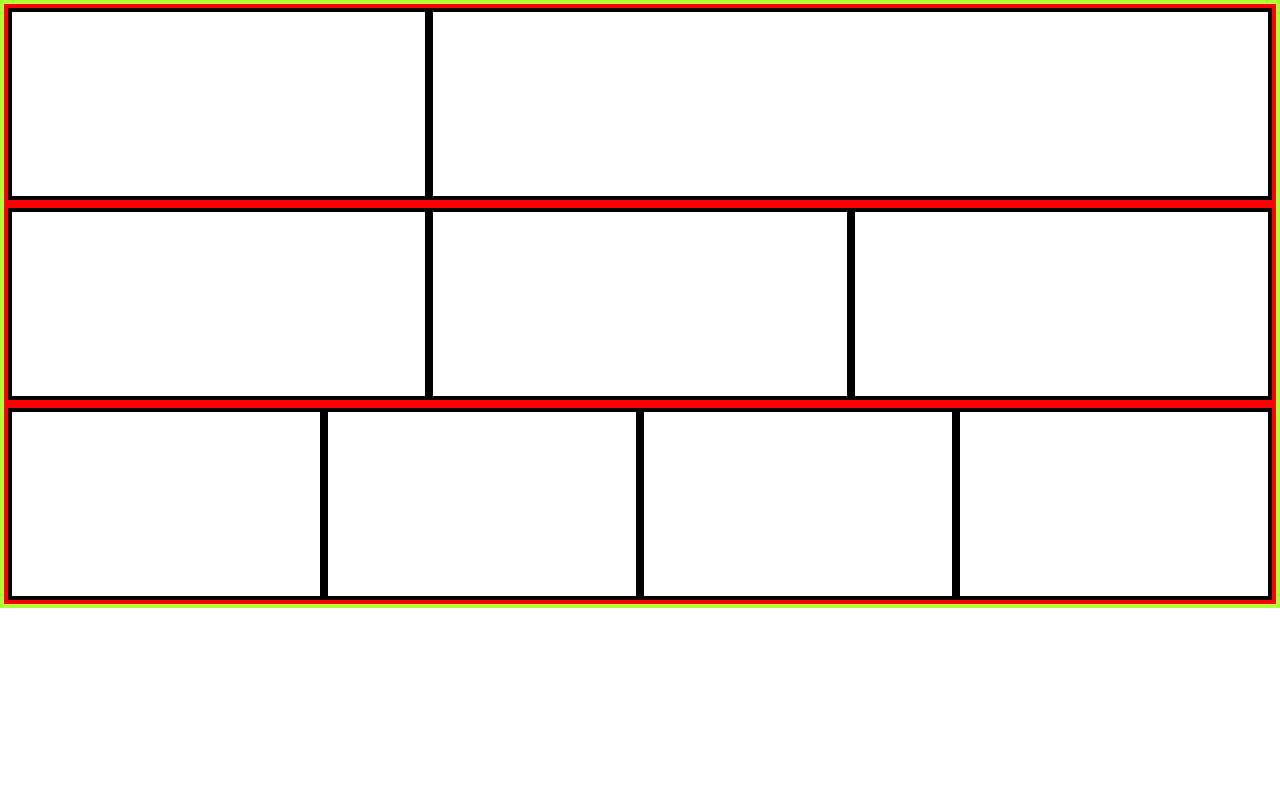
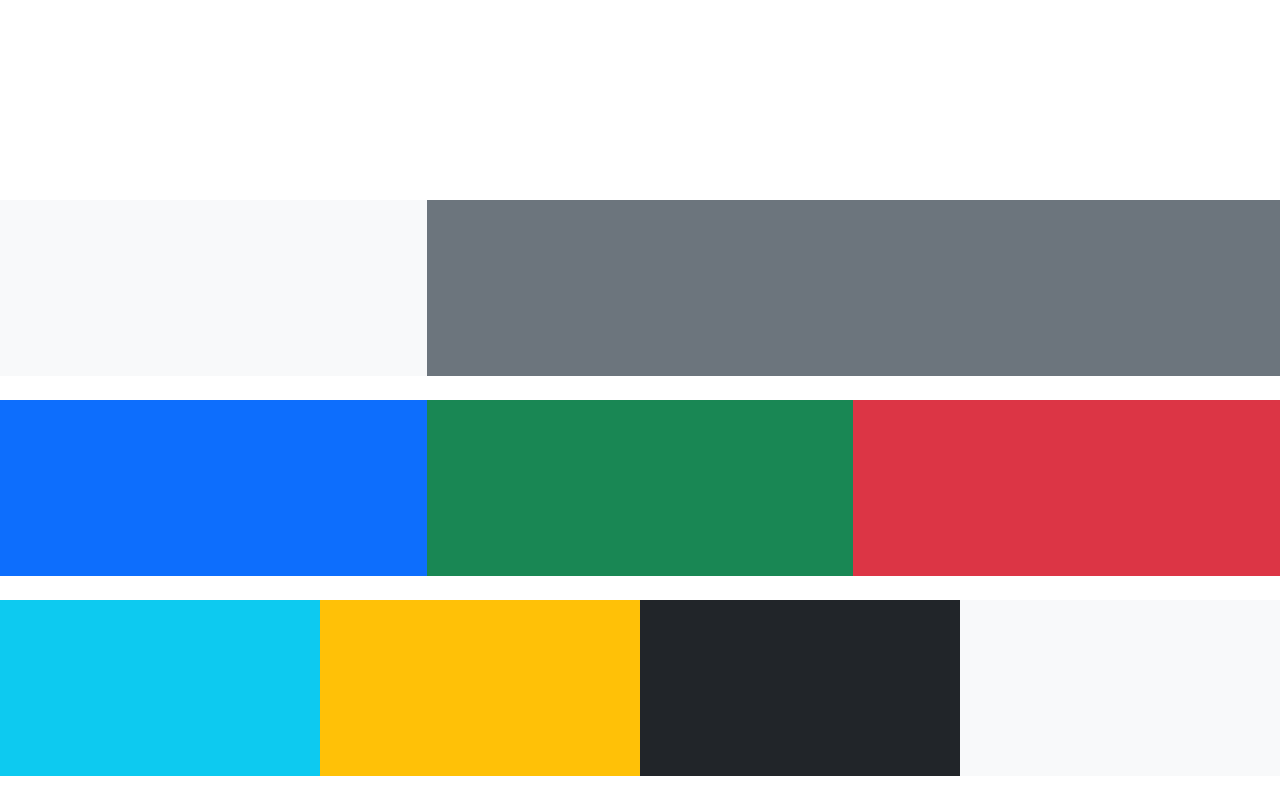
Before and after one commit to thomaslazzeri/htmlcss-bootstrap-layout, a plain HTML site: page index.html in a window 1280 px wide. Drawn offline with nearby package versions, Linux system fonts and the light colour scheme.

Commit message:
Refactor HTML structure and update CSS styles for layout sections

```diff
--- a/index.html
+++ b/index.html
@@ -11,52 +11,45 @@
 </head>
 
 <body>
+    <header>
+        <div class="row"></div>
+    </header>
+
+    <main>
         <div class="container-fluid">
             <section>
-            <div class="row">
-                <div class="col-4"></div>
-                <div class="col-8"></div>
+                <div class="row pb-4">
+                    <div class="col-4 bg-light"></div>
+                    <div class="col-8 bg-secondary pb-5 @media (min-width: 1200px) { ... }"></div>
 
                 </div>
             </section>
 
 
             <section>
-            <div class="row">
-                <div class="col-4"></div>
-                <div class="col-4"></div>
-                <div class="col-4"></div>
+                <div class="row pb-4">
+                    <div class="col-4 bg-primary"></div>
+                    <div class="col-4 bg-success"></div>
+                    <div class="col-4 bg-danger"></div>
 
             </section>
 
 
             <section>
-            <div class="row">
-                <div class="col-3"></div>
-                <div class="col-3"></div>
-                <div class="col-3"></div>
-                <div class="col-3"></div>
+                <div class="row pb-4">
+                    <div class="col-3 bg-info"></div>
+                    <div class="col-3 bg-warning"></div>
+                    <div class="col-3 bg-dark"></div>
+                    <div class="col-3 bg-light"></div>
 
             </section>
 
         </div>
 
-
-
-
-
-
-
-
-
-
-
-
-
-
         <script src="https://cdn.jsdelivr.net/npm/bootstrap@5.3.8/dist/js/bootstrap.bundle.min.js"
             integrity="sha384-FKyoEForCGlyvwx9Hj09JcYn3nv7wiPVlz7YYwJrWVcXK/BmnVDxM+D2scQbITxI"
             crossorigin="anonymous"></script>
+    </main>
 </body>
 
 </html>
--- a/style.css
+++ b/style.css
@@ -1,13 +1,8 @@
-.container-fluid {
+[class^="container"] {
     min-height: 600px;
-    border: 4px solid greenyellow
+
 }
 
 .row {
     min-height: 200px;
-    border: 4px solid red
 }
-
-[class^="col"] {
-    border: 4px solid black;
-}
```
Lines whose indentation alone changed are shown as unchanged.
